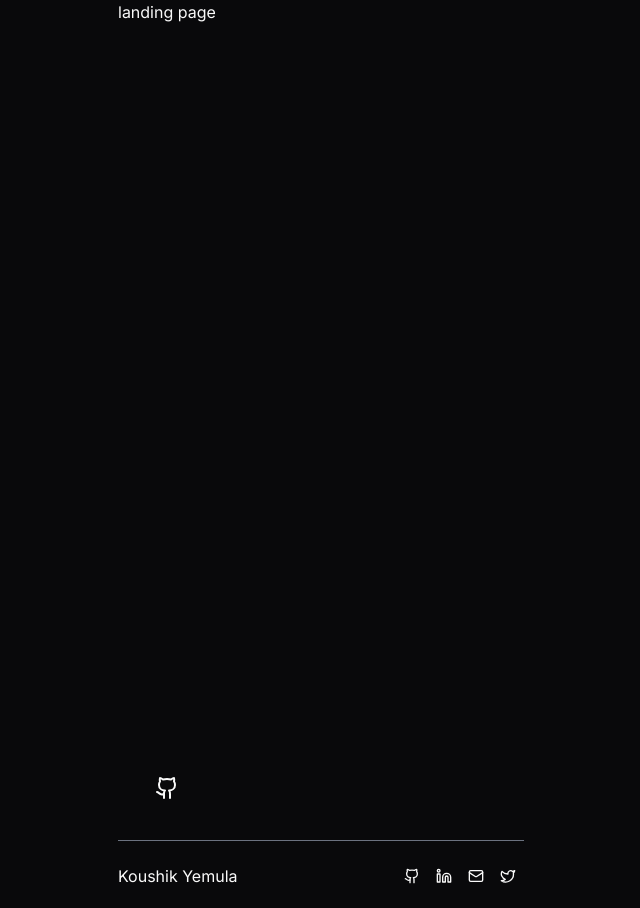
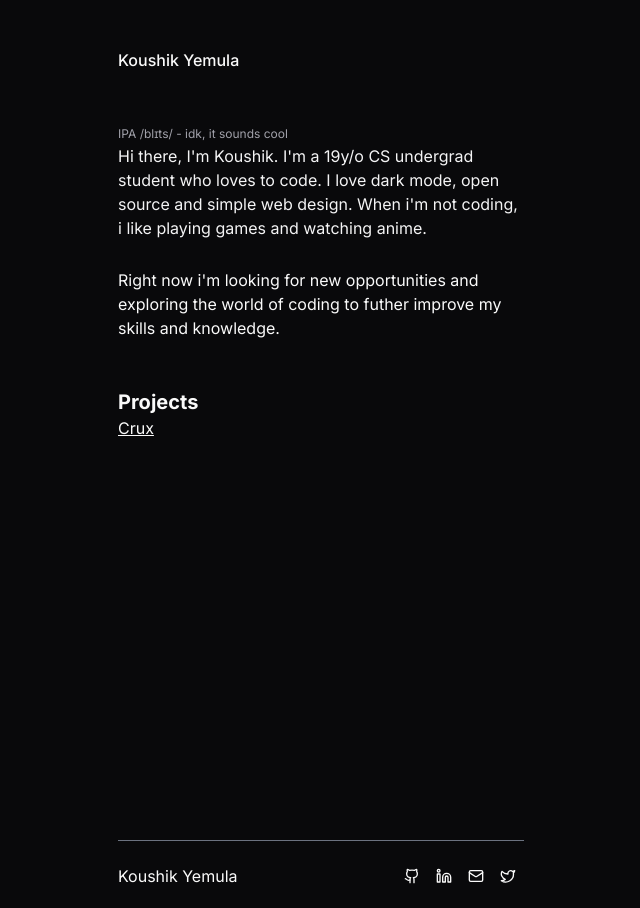
Before and after one commit to koushikyemula/portfolio, a Next.js app: page / in a window 1280 px wide. Shown: the whole page, without its empty margins (319-959 px from the left). Built offline with nearby package versions, Linux system fonts and the light colour scheme.

Commit message:
add: home page text

```diff
--- a/app/(main)/(landing)/page.tsx
+++ b/app/(main)/(landing)/page.tsx
@@ -1,10 +1,32 @@
-import { Github } from "lucide-react";
+import Link from "next/link";
 
 export default function Home() {
   return (
-    <main className="flex min-h-screen flex-col items-center justify-between">
-      landing page
-      <Github />
+    <main className="flex flex-col h-screen py-12 gap-y-12">
+      <div className="pb-">
+        <h1 className="font-medium text-md">Koushik Yemula</h1>
+      </div>
+      <div>
+        <span className="text-muted-foreground text-xs">IPA /blɪts/ - idk, it sounds cool</span>
+        <p className="text-zinc-100 pb-7 gap-2">
+          Hi there, I&apos;m <span className="text-bold">Koushik</span>. I&apos;m a 19y/o CS undergrad student
+          who loves to code. I love dark mode, open source and simple web design. When i&apos;m not coding, i
+          like playing games and watching anime.
+        </p>
+        <p>
+          Right now i&apos;m looking for new opportunities and exploring the world of coding to futher improve
+          my skills and knowledge.
+        </p>
+      </div>
+      <div>
+        {/*turn this into a new projects component */}
+        <h2 className="text-xl font-bold">Projects</h2>
+        <div>
+          <Link href="https://github.com/BlitZSenpai/Otto">
+            <span className="underline">Crux</span>
+          </Link>
+        </div>
+      </div>
     </main>
   );
 }
```
Also changed, not shown: public/x.svg (deleted).
